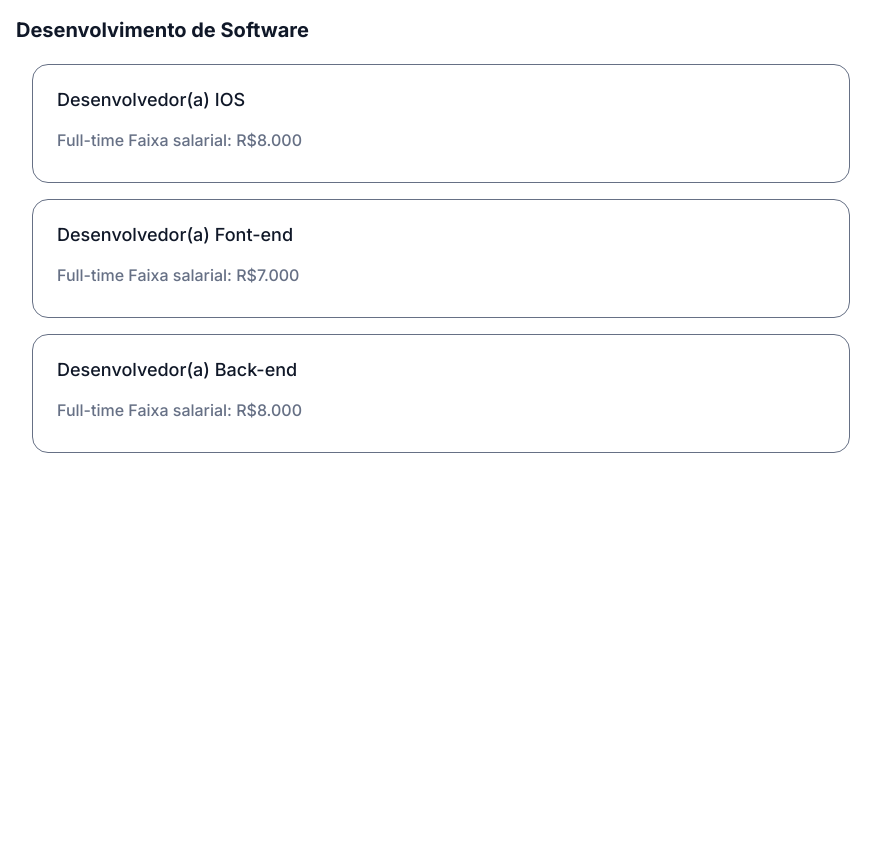
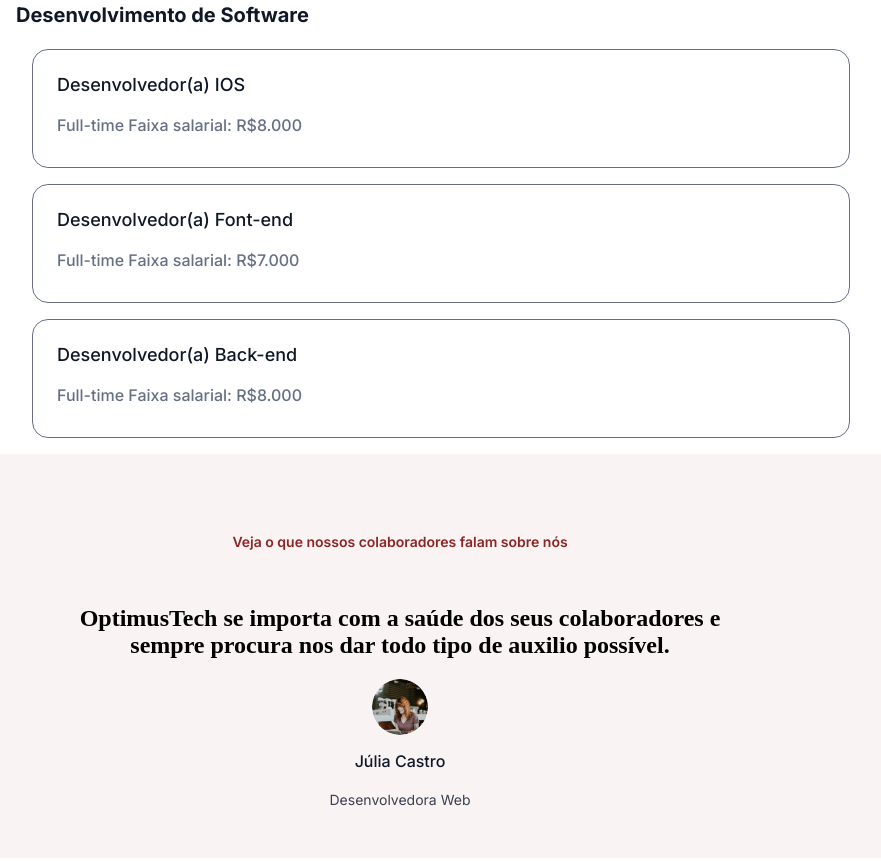
Before and after one commit to brunarcampos/7DaysOfCode_Desafio1, a plain HTML site: page index.html in a window 1280 px wide. Shown: the part 1788-2649 px from the top of the page, without its empty margins (240-1121 px from the left). Before the commit the page ends 2241 px from the top, so only its background shows below. Drawn offline with Linux system fonts and the light colour scheme.

Commit message:
atualizando projeto, penultima parte

```diff
--- a/index.html
+++ b/index.html
@@ -236,7 +236,6 @@
         .caixa{
             gap: 32px;
             width: 768px;
-            height: 358px;
         }
 
         .vaga {
@@ -274,12 +273,65 @@
             font-weight: 500;
             font-size: 16px;
             height: 24px;
-            color: #667085;
+            color: var(--cor-secundaria);
             width: 720px;
             height: 24px;
             gap: 24px;
             margin-top: 20px;
         }
+
+        .comentario {
+            width: 1088px;
+            text-align: center;
+            height: 404px;
+            border-radius: 16px;
+           justify-content: center;
+            background-color: var(--cor-vagas);
+            align-items: center;
+            display: flex;
+            flex-direction: column;
+        }
+
+        .o-que-falaram {
+            font-family: var(--fonte-inter);
+            font-weight: 600;
+            font-size: 14px;
+            height: 20px;
+            color: var(--cor-botao);
+
+        }
+
+        .comentario-pessoa {
+            font-family: var(--fonte-inter);
+            font-weight: 500;
+            font-size: 36px;
+            height: 44px;
+            letter-spacing: -2%;
+            color: var(--cor-preta);
+        }
+
+        .foto-pessoa {
+            width: 56px;
+            height: 56px;
+            border-radius: 200px;
+        }
+
+        .nome-pessoa {
+            font-family: var(--fonte-inter);
+            font-weight: 500;
+            font-size: 16px;
+            height: 24px;
+            color: var(--cor-preta);
+        }
+
+        .profissao {
+            font-family: var(--fonte-inter);
+            font-weight: 400;
+            font-size: 14px;
+            height: 20px;
+            color: var(--cor-primaria);
+        }
+
     </style>
 </head>
 
@@ -422,6 +474,16 @@
         </div>
     </div>
     </header>
+    <header  class="quadrante">
+        <div class="comentario">
+            <h6 class="o-que-falaram"> Veja o que nossos colaboradores falam sobre nós</h6>
+            <h2 class="cometario-pessoa">OptimusTech se importa com a saúde dos seus colaboradores e
+                <br/>sempre procura nos dar todo tipo de auxilio possível.</h2>
+            <img class="foto-pessoa" src="/imagens/Avatar.png">
+            <p class="nome-pessoa">Júlia Castro</p>
+           <span class="profissao" >Desenvolvedora Web</span>
+        </div>
+    </header>
 
 </body>
 
```
